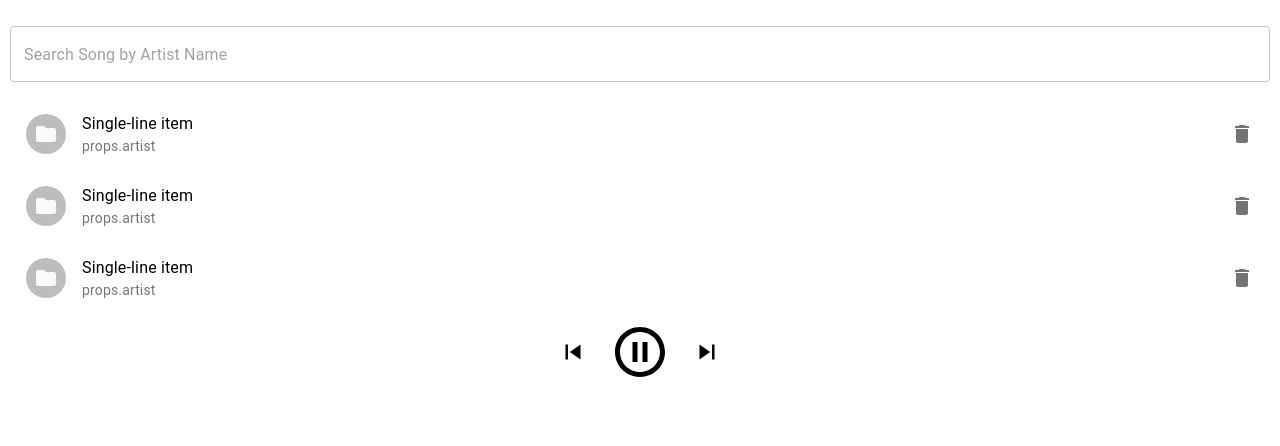
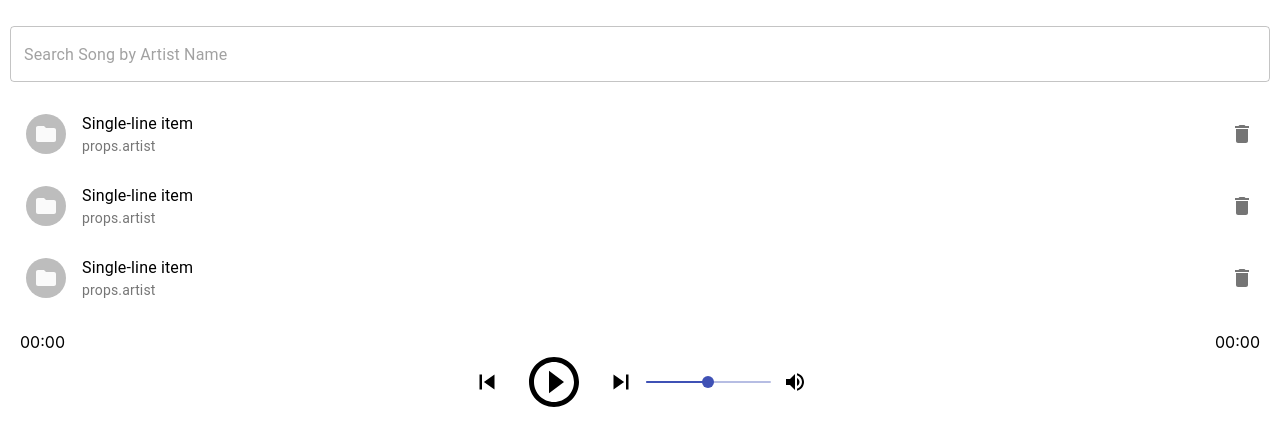
Before and after one commit to hardik7e/Chrome-Music-Extension, a React (Create React App) app: page / in a window 1280 px wide. Shown: the top 446 px of the page. Built offline with nearby package versions, Linux system fonts and the light colour scheme.

Commit message:
Added Music Player Controller

```diff
--- a/src/Components/AudioPlayer/AudioPlayer.js
+++ b/src/Components/AudioPlayer/AudioPlayer.js
@@ -1,27 +1,151 @@
-import React, { useState } from 'react'
+import React, { useEffect, useRef, useState } from 'react'
 import PlayCircleOn from '@material-ui/icons/PlayCircleOutline'
 import PauseCircleOutlineIcon from '@material-ui/icons/PauseCircleOutline';
 import PlayCircleOff from '@material-ui/icons/PauseCircleOutline'
-import { Button, Grid, IconButton } from '@material-ui/core'
+import { Button, Grid, IconButton, Slider, withStyles } from '@material-ui/core'
 import SkipPreviousIcon from '@material-ui/icons/SkipPrevious';
-import SkipNextIcon from '@material-ui/icons/SkipNext';
+import SkipNextIcon from '@material-ui/icons/SkipNext'
+import music1 from '../../Music/vaaste.mp3'
+import VolumeUpIcon from '@material-ui/icons/VolumeUp'
+import VolumeOffIcon from '@material-ui/icons/VolumeOff'
+import { VolumeDown } from '@material-ui/icons';
 
-function AudioPlayer() {
-    const [audioActive, setaudioActive] = useState(false)
+function AudioPlayer({music}) {
+  // const [{id, name, author_name, img, musicName}, setCurrTrack] = useState(music);
+  const [isRepeatClicked, setRepeatClick] = useState(false);
+  const [isPrevClicked, setPrevClicked] = useState(false);
+  const [isNextClicked, setNextClicked] = useState(false);
+  const [isPlaying, setPlayPauseClicked] = useState(false);
+  const [isVolumeClicked, setVolumeClicked] = useState(false);
+  const [volume, setVolume] = useState(50);
+  const [seekTime, setSeekTime] = useState(0);
+  const [duration, setDuration] = useState(0);
+  const [currTime, setCurrTime] = useState(0);
+  const [bannerToggle,setBannerToggle] = useState(false);
+  const pointer = { cursor: "pointer"};
     const OnClickPlayAudioHandler = () =>{
-        setaudioActive(!audioActive)
+        setPlayPauseClicked(!isPlaying)
     }
     const OnClickPreviousAudioHandler = () =>{
-        setaudioActive(!audioActive)
+        setPlayPauseClicked(!isPlaying)
     }
     const OnClickNextAudioHandler = () =>{
-        setaudioActive(!audioActive)
+        setPlayPauseClicked(!isPlaying)
     }
+
+
+    const audioElement = useRef();
+    const handleSeekChange = (event, newValue) => {
+      audioElement.current.currentTime =(newValue*duration)/100;
+      setSeekTime(newValue)
+  };
+  const handleVolumeChange = (event, newValue) => {
+      setVolume(newValue);
+  };
+
+  // useEffect(() => {
+  //   setCurrTrack(music);
+  // }, [music]);
+
+
+  useEffect(() => {
+    setSeekTime((currTime) / (duration / 100))
+  }, [currTime, duration]);
+
+
+
+  useEffect(()=>{
+    audioElement.current.onended = ()=> {
+        setNextClicked(true);
+    };
+  })
+
+  const handleVolume = () =>{
+    setVolumeClicked(!isVolumeClicked)
+  }
+
+  function formatTime(secs) {
+    const t = new Date(1970, 0, 1);
+    t.setSeconds(secs);
+    let s = t.toTimeString().substr(0, 8);
+    if (secs > 86399)
+        s = Math.floor((t - Date.parse("1/1/70")) / 3600000) + s.substr(2);
+    return s.substring(3);
+  }
+  useEffect(() => {
+    isPlaying
+        ? audioElement.current.play().then(()=>{}).catch((e)=>{audioElement.current.pause(); audioElement.current.currentTime=0;})
+        : audioElement.current.pause();
+    audioElement.current.loop = isRepeatClicked;
+    audioElement.current.volume = volume / 100;
+    audioElement.current.muted = isVolumeClicked;
+    audioElement.current.onloadeddata = () => {
+        if (audioElement.current != null)
+            setDuration(audioElement.current.duration)
+    };
+    setInterval(() => {
+        if (audioElement.current !== null)
+            setCurrTime(audioElement.current.currentTime);
+    })
+});
+const PrettoSlider = withStyles({
+  root: {
+    color: '#52af77',
+    height: 8,
+  },
+  thumb: {
+    height: 24,
+    width: 24,
+    backgroundColor: '#fff',
+    border: '2px solid currentColor',
+    marginTop: -8,
+    marginLeft: -12,
+    '&:focus, &:hover, &$active': {
+      boxShadow: 'inherit',
+    },
+  },
+  active: {},
+  valueLabel: {
+    left: 'calc(-50% + 4px)',
+  },
+  track: {
+    height: 8,
+    borderRadius: 4,
+  },
+  rail: {
+    height: 8,
+    borderRadius: 4,
+  },
+})(Slider);
     return (
-        <Grid container direction="row" justify="center" spacing={3} alignItems="center">
-            <IconButton style={{height:'50px',width:'50px'}} color="inherit" onClick={OnClickPreviousAudioHandler}><SkipPreviousIcon style={{height:'30px',width:'30px'}}/></IconButton>
-            <IconButton color="inherit" onClick={OnClickPlayAudioHandler}>{(audioActive)?<PlayCircleOn style={{height:'60px',width:'60px'}}/>:<PlayCircleOff style={{height:'60px',width:'60px'}}/>}</IconButton>
-            <IconButton  style={{height:'50px',width:'50px'}}color="inherit" onClick={OnClickNextAudioHandler}> <SkipNextIcon style={{height:'30px',width:'30px'}}/></IconButton>
+      <Grid container directiob="row" justify="space-between" alignItems="center" style={{padding:'10px'}}>
+        <Grid container direction ="row" justify="space-between" alignItems="center">
+        <span>{formatTime(currTime)}</span>
+                {
+                    !isNaN(seekTime) &&
+                    <Slider defaultValue={20} style={{width:'90vw',color:"black"}}
+                            className={"playback-completed"}
+                            value={seekTime} onChange={handleSeekChange}/>
+                }
+                <span>{formatTime(duration)}</span>
+            </Grid>
+        <Grid item container direction="row" justify="center" spacing={3} alignItems="center" spacing={3}>
+            <IconButton style={{height:'50px',width:'50px'}} color="inherit" onClick={OnClickPreviousAudioHandler}>
+              <SkipPreviousIcon style={{height:'30px',width:'30px'}}/>
+            </IconButton>
+
+            <audio ref={audioElement} src={music1} preload={"metadata"}/>
+
+            <IconButton color="inherit" onClick={OnClickPlayAudioHandler}>
+              {(!isPlaying)?<PlayCircleOn style={{height:'60px',width:'60px'}}/>:<PlayCircleOff style={{height:'60px',width:'60px'}}/>}
+            </IconButton>
+
+            <IconButton  style={{height:'50px',width:'50px'}}color="inherit" onClick={OnClickNextAudioHandler}>
+              <SkipNextIcon style={{height:'30px',width:'30px'}}/>
+            </IconButton>
+            <Slider style={{width:'125px'}} color="inherit" value={volume} onChange={handleVolumeChange}/>
+            <IconButton color="inherit" onClick={handleVolume}>{(!isVolumeClicked)?<VolumeUpIcon />:<VolumeOffIcon/>}</IconButton>
+        </Grid>
         </Grid>
     )
 }
```
Also changed, not shown: 2 other files (tests, documents, lock files or other folders).
